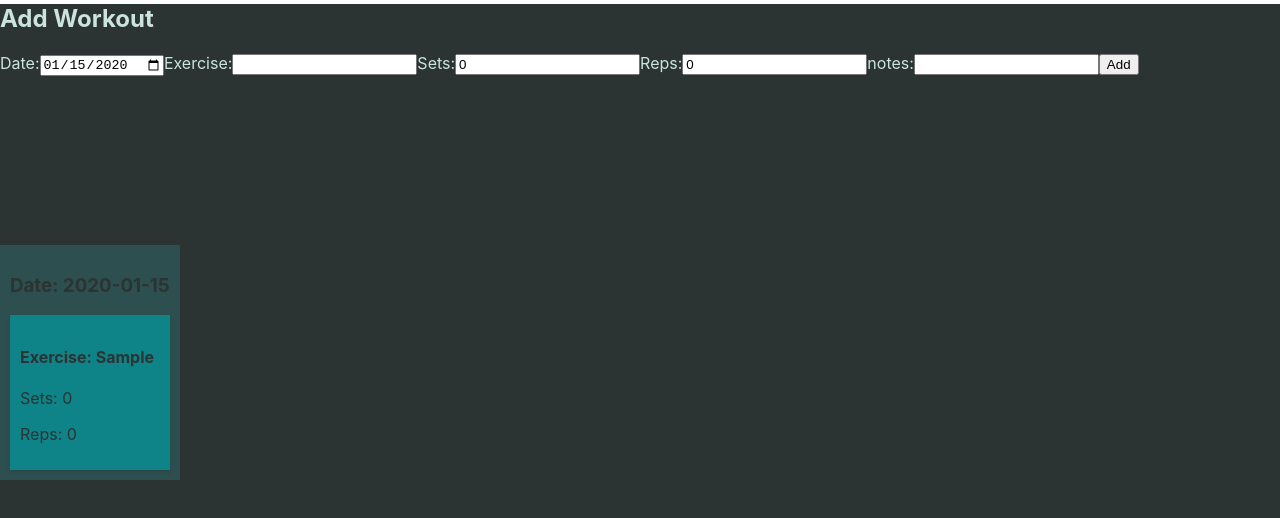
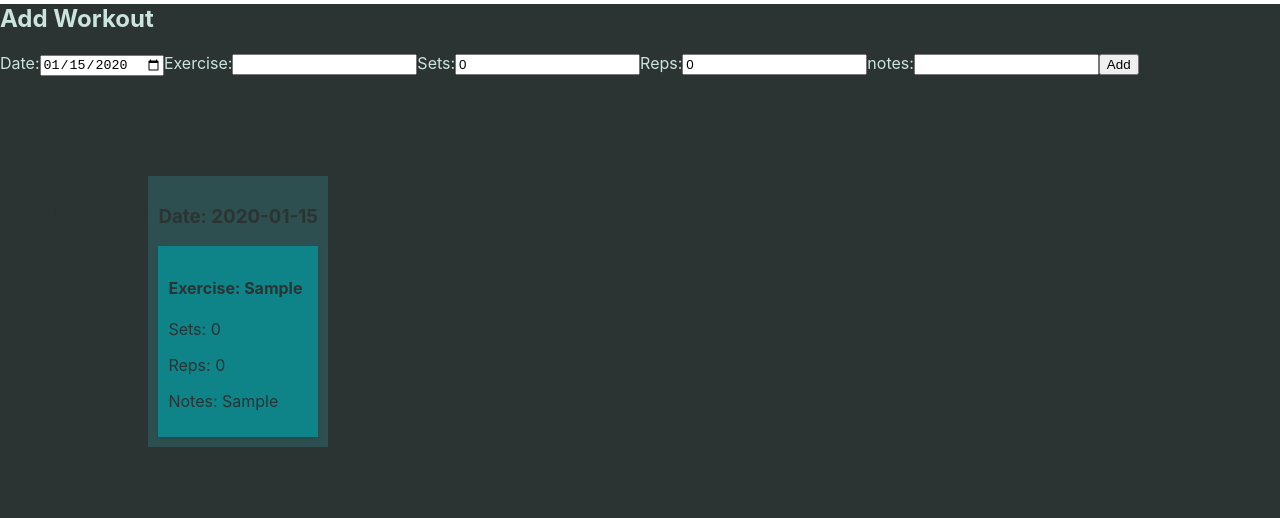
Before and after one commit to Kobesterzz/Workout-Tracker, a React (Create React App) app in the folder work-out-tracker/: page / in a window 1280 px wide. Both pictures are taken after typing "2020-01-15", "Sample", "Sample" into the empty fields and a click on the button "Add". Shown: the top 518 px of the page. Built offline with nearby package versions, Linux system fonts and the light colour scheme.

Commit message:
added comment section to the list, and made the list go in a row

```diff
--- a/work-out-tracker/src/WorkoutList.js
+++ b/work-out-tracker/src/WorkoutList.js
@@ -3,7 +3,7 @@ import React from 'react';
 const WorkoutList = ({ workouts, handleDateClick }) => {
   const workoutListStyles = {
     display: 'flex',
-    flexDirection: 'column',
+    flexDirection: 'row',
     alignItems: 'flex-start',
     color: '#2C3333', // Use the primary text color here
   };
@@ -21,7 +21,7 @@ const WorkoutList = ({ workouts, handleDateClick }) => {
     padding: '10px',
     marginBottom: '5px',
     boxShadow: '0 2px 4px rgba(0, 0, 0, 0.1)',
-    transform: 'translateY(0)',
+    transform: 'translateY(-10)',
     transition: 'transform 0.3s',
   };
 
@@ -39,7 +39,7 @@ const WorkoutList = ({ workouts, handleDateClick }) => {
           key={index}
           onClick={() => handleDateClick(workout.date)}
           onMouseEnter={(e) => {
-            e.currentTarget.style.transform = 'translateY(-10px)';
+            e.currentTarget.style.transform = 'translateY(0px)';
           }}
           onMouseLeave={(e) => {
             e.currentTarget.style.transform = 'translateY(0)';
@@ -52,6 +52,7 @@ const WorkoutList = ({ workouts, handleDateClick }) => {
                 <h4>Exercise: {w.exercise}</h4>
                 <p>Sets: {w.sets}</p>
                 <p>Reps: {w.reps}</p>
+                <p>Notes: {w.notes}</p>
               </div>
             ))}
           </div>
```
